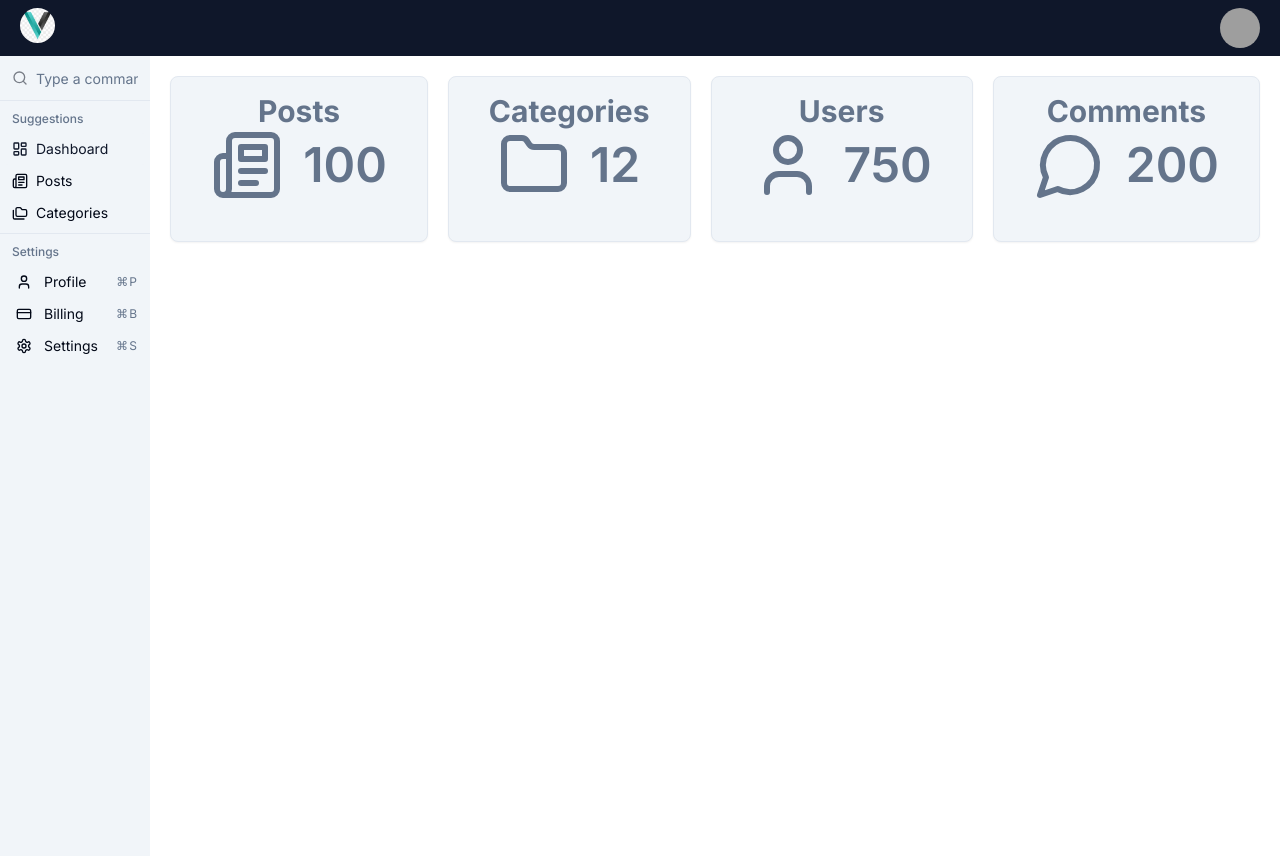
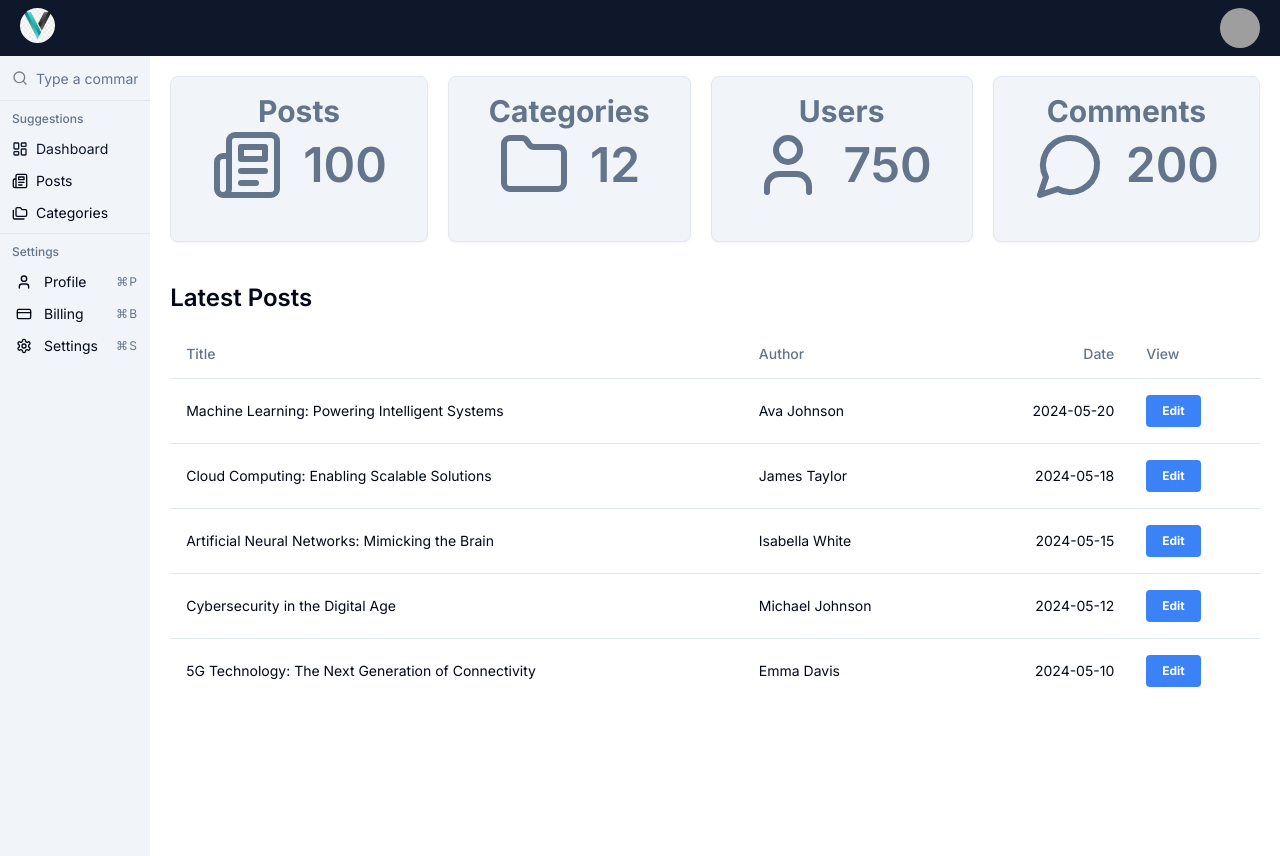
Before and after one commit to VaheStepanyan100/dashboard, a Next.js app: page / in a window 1280 px wide. Built offline with nearby package versions, Linux system fonts and the light colour scheme; grey boxes are pictures that could not be loaded.

Commit message:
Implement a PostsTable component to display recent posts

```diff
--- a/app/page.tsx
+++ b/app/page.tsx
@@ -1,4 +1,5 @@
 import DashboardCard from '@/components/dashboard/DashboardCard';
+import PostsTable from '@/components/posts/PostsTable';
 import { Folder, MessageCircle, Newspaper, User } from 'lucide-react';
 
 export default function Home() {
@@ -26,6 +27,7 @@
           icon={<MessageCircle className="text-slate-500" size={72} />}
         />
       </div>
+      <PostsTable title="Latest Posts" limit={5} />
     </>
   );
 }
--- /dev/null
+++ b/components/posts/PostsTable.tsx
@@ -0,0 +1,66 @@
+import {
+  Table,
+  TableBody,
+  TableCell,
+  TableHead,
+  TableRow,
+  TableCaption,
+  TableHeader,
+} from '@/components/ui/table';
+import Link from 'next/link';
+import posts from '@/data/posts';
+import { Post } from '@/types/posts';
+
+interface PostsTablerops {
+  limit?: number;
+  title?: string;
+}
+
+const PostsTable = ({ limit, title }: PostsTablerops) => {
+  const sortedPosts: Post[] = [...posts].sort(
+    (a, b) => new Date(b.date).getTime() - new Date(a.date).getTime()
+  );
+
+  const filterdPosts = limit ? sortedPosts.slice(0, limit) : sortedPosts;
+
+  return (
+    <div className="mt-10">
+      <h3 className="text-2xl mb-4 font-semibold">{title ? title : 'Posts'}</h3>
+      <Table>
+        <TableCaption>A list of recent posts</TableCaption>
+        <TableHeader>
+          <TableRow>
+            <TableHead>Title</TableHead>
+            <TableHead className="hidden md:table-cell">Author</TableHead>
+            <TableHead className="hidden md:table-cell text-right">
+              Date
+            </TableHead>
+            <TableHead>View</TableHead>
+          </TableRow>
+        </TableHeader>
+        <TableBody>
+          {filterdPosts.map((post) => (
+            <TableRow key={post.id}>
+              <TableCell>{post.title}</TableCell>
+              <TableCell className="hidden md:table-cell">
+                {post.author}
+              </TableCell>
+              <TableCell className="hidden md:table-cell text-right">
+                {post.date}
+              </TableCell>
+              <TableCell>
+                <Link href={`/posts/edit/${post.id}`}>
+                  <button className="bg-blue-500 hover:bg-blur-700 text-white font-bold py-2 px-4 rounded text-xs">
+                    Edit
+                  </button>
+                </Link>
+              </TableCell>
+            </TableRow>
+          ))}
+        </TableBody>
+      </Table>
+    </div>
+  );
+};
+
+export default PostsTable;
--- /dev/null
+++ b/components/ui/table.tsx
@@ -0,0 +1,117 @@
+import * as React from "react"
+
+import { cn } from "@/lib/utils"
+
+const Table = React.forwardRef<
+  HTMLTableElement,
+  React.HTMLAttributes<HTMLTableElement>
+>(({ className, ...props }, ref) => (
+  <div className="relative w-full overflow-auto">
+    <table
+      ref={ref}
+      className={cn("w-full caption-bottom text-sm", className)}
+      {...props}
+    />
+  </div>
+))
+Table.displayName = "Table"
+
+const TableHeader = React.forwardRef<
+  HTMLTableSectionElement,
+  React.HTMLAttributes<HTMLTableSectionElement>
+>(({ className, ...props }, ref) => (
+  <thead ref={ref} className={cn("[&_tr]:border-b", className)} {...props} />
+))
+TableHeader.displayName = "TableHeader"
+
+const TableBody = React.forwardRef<
+  HTMLTableSectionElement,
+  React.HTMLAttributes<HTMLTableSectionElement>
+>(({ className, ...props }, ref) => (
+  <tbody
+    ref={ref}
+    className={cn("[&_tr:last-child]:border-0", className)}
+    {...props}
+  />
+))
+TableBody.displayName = "TableBody"
+
+const TableFooter = React.forwardRef<
+  HTMLTableSectionElement,
+  React.HTMLAttributes<HTMLTableSectionElement>
+>(({ className, ...props }, ref) => (
+  <tfoot
+    ref={ref}
+    className={cn(
+      "border-t bg-muted/50 font-medium [&>tr]:last:border-b-0",
+      className
+    )}
+    {...props}
+  />
+))
+TableFooter.displayName = "TableFooter"
+
+const TableRow = React.forwardRef<
+  HTMLTableRowElement,
+  React.HTMLAttributes<HTMLTableRowElement>
+>(({ className, ...props }, ref) => (
+  <tr
+    ref={ref}
+    className={cn(
+      "border-b transition-colors hover:bg-muted/50 data-[state=selected]:bg-muted",
+      className
+    )}
+    {...props}
+  />
+))
+TableRow.displayName = "TableRow"
+
+const TableHead = React.forwardRef<
+  HTMLTableCellElement,
+  React.ThHTMLAttributes<HTMLTableCellElement>
+>(({ className, ...props }, ref) => (
+  <th
+    ref={ref}
+    className={cn(
+      "h-12 px-4 text-left align-middle font-medium text-muted-foreground [&:has([role=checkbox])]:pr-0",
+      className
+    )}
+    {...props}
+  />
+))
+TableHead.displayName = "TableHead"
+
+const TableCell = React.forwardRef<
+  HTMLTableCellElement,
+  React.TdHTMLAttributes<HTMLTableCellElement>
+>(({ className, ...props }, ref) => (
+  <td
+    ref={ref}
+    className={cn("p-4 align-middle [&:has([role=checkbox])]:pr-0", className)}
+    {...props}
+  />
+))
+TableCell.displayName = "TableCell"
+
+const TableCaption = React.forwardRef<
+  HTMLTableCaptionElement,
+  React.HTMLAttributes<HTMLTableCaptionElement>
+>(({ className, ...props }, ref) => (
+  <caption
+    ref={ref}
+    className={cn("mt-4 text-sm text-muted-foreground", className)}
+    // {...props}
+  />
+))
+TableCaption.displayName = "TableCaption"
+
+export {
+  Table,
+  TableHeader,
+  TableBody,
+  TableFooter,
+  TableHead,
+  TableRow,
+  TableCell,
+  TableCaption,
+}
```
